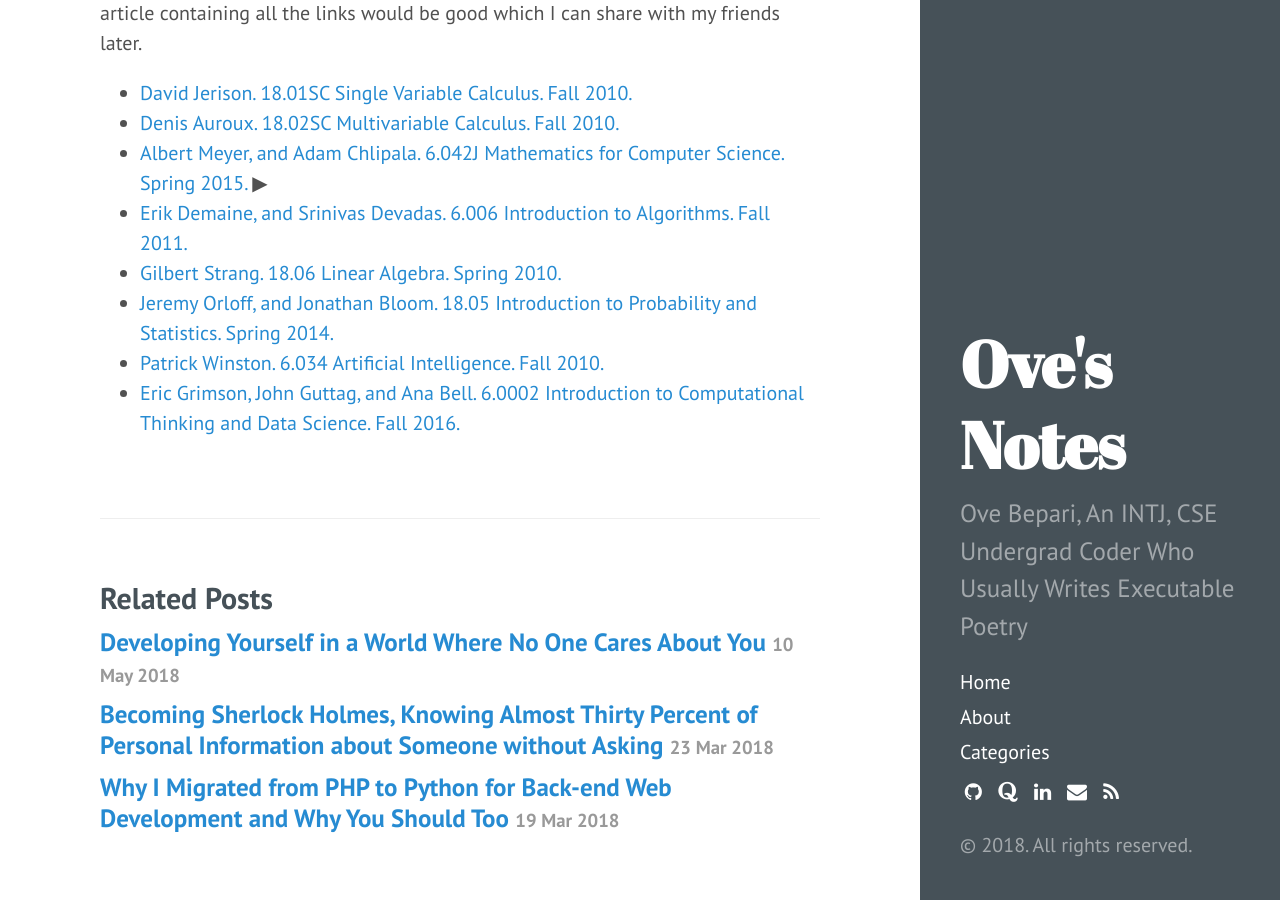
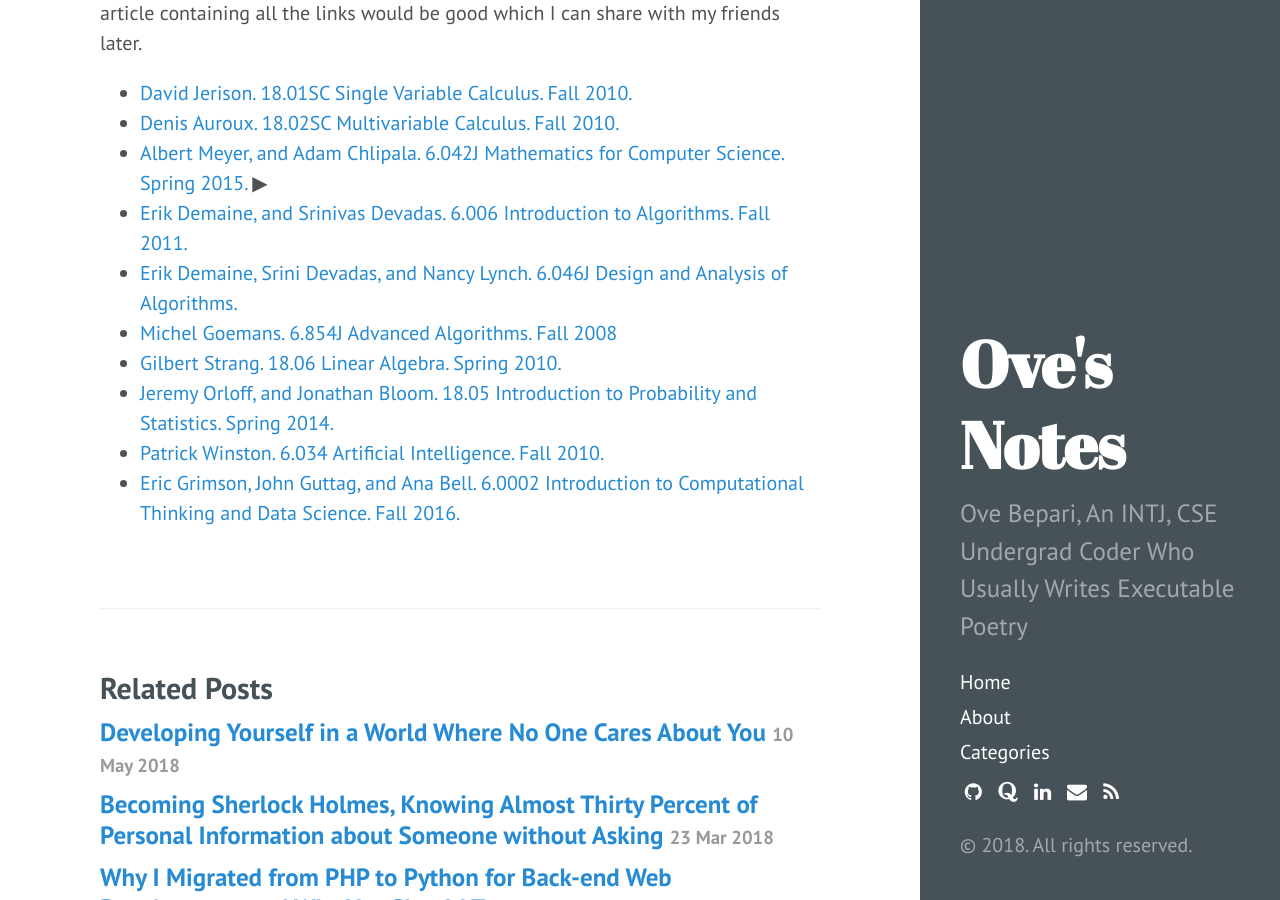
Before and after one commit to ovebepari/ovebepari.github.io, a Jekyll site: the page built from _posts/2018-05-11-MIT-OCW-Courses-that-im-taking.md, in a window 1280 px wide and 900 px high, scrolled down 317 px. Built offline with Jekyll 4.4.1, drawn with Linux system fonts in a browser that asks for light colours; comment, search, counter and statistics services are not loaded.

Commit message:
added ocw courses 1.5

```diff
--- a/_posts/2018-05-11-MIT-OCW-Courses-that-im-taking.md
+++ b/_posts/2018-05-11-MIT-OCW-Courses-that-im-taking.md
@@ -12,6 +12,8 @@
 * [Denis Auroux. 18.02SC Multivariable Calculus. Fall 2010.](https://ocw.mit.edu/courses/mathematics/18-02sc-multivariable-calculus-fall-2010/)
 * [Albert Meyer, and Adam Chlipala. 6.042J Mathematics for Computer Science. Spring 2015.](https://ocw.mit.edu/courses/electrical-engineering-and-computer-science/6-042j-mathematics-for-computer-science-spring-2015/index.htm) &#x25B6;
 * [Erik Demaine, and Srinivas Devadas. 6.006 Introduction to Algorithms. Fall 2011.](https://ocw.mit.edu/courses/electrical-engineering-and-computer-science/6-006-introduction-to-algorithms-fall-2011/index.htm)
+* [Erik Demaine, Srini Devadas, and Nancy Lynch. 6.046J Design and Analysis of Algorithms.](https://ocw.mit.edu/courses/electrical-engineering-and-computer-science/6-046j-design-and-analysis-of-algorithms-spring-2015/index.htm)
+* [Michel Goemans. 6.854J Advanced Algorithms. Fall 2008](https://ocw.mit.edu/courses/electrical-engineering-and-computer-science/6-854j-advanced-algorithms-fall-2008/)
 * [Gilbert Strang. 18.06 Linear Algebra. Spring 2010.](https://ocw.mit.edu/courses/mathematics/18-06-linear-algebra-spring-2010/)
 * [Jeremy Orloff, and Jonathan Bloom. 18.05 Introduction to Probability and Statistics. Spring 2014.](https://ocw.mit.edu/courses/mathematics/18-05-introduction-to-probability-and-statistics-spring-2014/)
 * [Patrick Winston. 6.034 Artificial Intelligence. Fall 2010.](https://ocw.mit.edu/courses/electrical-engineering-and-computer-science/6-034-artificial-intelligence-fall-2010/)
```
